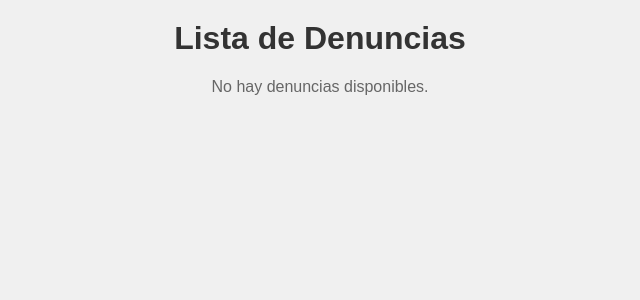
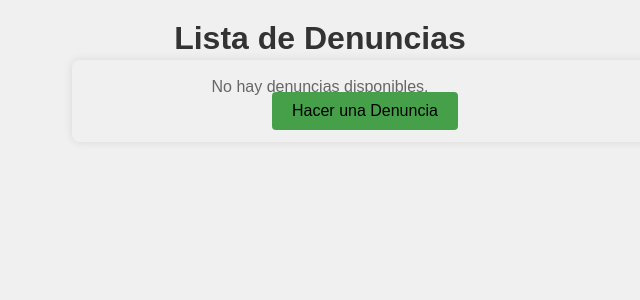
Before and after one commit to elmerurbina/EcoWeb_Devs, a Flask app: page /denuncia in a window 1280 px wide. Shown: the part 56-356 px from the top of the page, without its empty margins (320-960 px from the left). Run offline with Flask 3, Linux system fonts and the light colour scheme.

```diff
--- a/static/css/denuncia.css
+++ b/static/css/denuncia.css
@@ -47,9 +47,9 @@ body {
 .denuncias-container {
 
     max-width: 100%;
-    margin-top: 50px;
+    margin-top: 60px;
     margin-bottom: 200px;
-    margin-left: 20%;
+    margin-left: 30%;
     margin-right: 20%;
     padding: 12px 200px;
     border-radius: 8px;
@@ -60,6 +60,7 @@ body {
 
 h2 {
     text-align: center;
+    margin-top: 100px;
 }
 
 /* Forma que contiene al formulario */
--- a/templates/denuncia.html
+++ b/templates/denuncia.html
@@ -6,7 +6,7 @@
     <title>Denuncias - Reportes</title>
     <link rel="stylesheet" type="text/css" href="{{ url_for('static', filename='css/denuncia.css') }}">
     <link rel="icon" href="/static/imagenes/logo.png" type="image/png">
-     <link rel="stylesheet" href="https://cdnjs.cloudflare.com/ajax/libs/font-awesome/6.0.0-beta3/css/all.min.css">
+    <link rel="stylesheet" href="https://cdnjs.cloudflare.com/ajax/libs/font-awesome/6.0.0-beta3/css/all.min.css">
 </head>
 <body>
 <header id="et-top-navigation" class="et_header_style_left">
@@ -21,9 +21,7 @@
              <li><a href="{{ url_for('campanias')}}">Campañas</a></li>
             <li><a href="{{ url_for('foro')}}">Foro</a></li>
             <li><a href="{{url_for('publicaciones')}}">Publicaciones</a></li>
-             <li><a href="{{ url_for('denunciaForm') }}">
-            <button id="btnDenuncia">Hacer una Denuncia</button>
-        </a></li>
+             <li><a href="{{url_for('publicaciones')}}">Publicaciones</a></li>
             <li><a href="{{ url_for('ayuda')}}">Ayuda</a></li>
             <li><a href="{{ url_for('login', next='profile') }}"><i class="fas fa-user-circle"></i> Perfil</a></li>
 
@@ -31,6 +29,15 @@
     </nav>
 </header>
 
+
+<div class="denuncias-container">
+    <div class="load-form">
+        <!-- Ir al formulario para hacer una nueva denuncia -->
+        <a href="{{ url_for('denunciaForm') }}">
+            <button id="btnDenuncia">Hacer una Denuncia</button>
+        </a>
+    </div>
+</div>
 
 <!-- Mostrar la lista de denuncias desde la base de datos -->
 <h1>Lista de Denuncias</h1>
```
